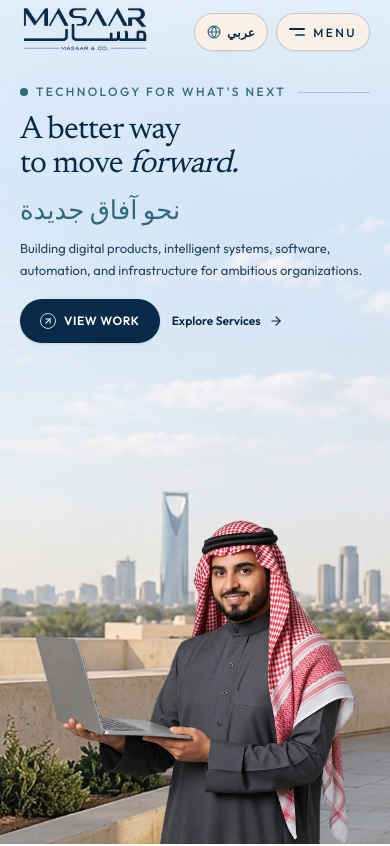
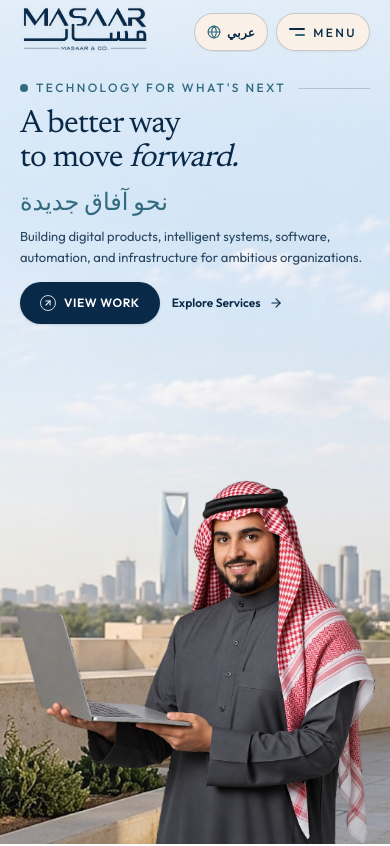
Before and after one commit to chocofixxx69/masaarandco, a Next.js app: page / in a window 390 px wide. Shown: the top 846 px of the page. Built offline with nearby package versions, Linux system fonts and the light colour scheme.

Commit message:
fix(home): update About banner imagery and optimize hero responsive layout across mobile, tablet, and desktop

```diff
--- a/components/home/AboutBanner.tsx
+++ b/components/home/AboutBanner.tsx
@@ -62,16 +62,16 @@ export default function AboutBanner() {
             </div>
           </div>
 
-          {/* Architectural Canopy Image Banner */}
+          {/* Leader Pathway Motion Image Banner */}
           <div className="relative w-full h-[140px] sm:h-[240px] md:h-[360px] lg:h-[380px] overflow-hidden rounded-[2px] border border-[#092948]/15 mt-2 sm:mt-4">
             <Image
-              src="/images/arch-curved-concrete.jpg"
-              alt="Masaar architectural canopy symbolizing clarity of form and pathway"
+              src="/images/about-leader-pathway.jpg"
+              alt="Masaar team and leadership moving forward with purpose"
               fill
-              sizes="100vw"
-              className="object-cover object-[center_35%]"
+              sizes="(max-width: 768px) 100vw, (max-width: 1440px) 90vw, 1300px"
+              priority={false}
+              className="object-cover object-[center_54%]"
             />
-            <div className="absolute inset-0 bg-gradient-to-t from-[#092948]/25 via-transparent to-transparent pointer-events-none" />
           </div>
         </div>
       </div>
--- a/components/home/Hero.tsx
+++ b/components/home/Hero.tsx
@@ -11,7 +11,7 @@ export default function Hero() {
 
   return (
     <section
-      className="relative w-full min-h-[100svh] lg:h-screen lg:min-h-[720px] bg-[#FFFFFF] text-[#092948] overflow-hidden flex flex-col justify-between"
+      className="relative w-full min-h-[100svh] max-h-[820px] sm:max-h-[880px] md:max-h-[920px] lg:max-h-none lg:h-screen lg:h-[100dvh] bg-[#FFFFFF] text-[#092948] overflow-hidden flex flex-col justify-between"
       aria-label="Hero Section"
     >
       {/* Realistic Riyadh Sky & Terrace Panoramic Background */}
@@ -23,7 +23,7 @@ export default function Hero() {
           priority
           quality={94}
           sizes="100vw"
-          className="object-cover object-center md:object-[center_32%]"
+          className="object-cover object-center md:object-[center_35%]"
         />
         {/* Soft atmospheric gradient wash on left/right to guarantee contrast and effortless readability */}
         <div className="absolute inset-0 bg-gradient-to-b from-white/70 via-white/25 to-transparent md:bg-gradient-to-r rtl:md:bg-gradient-to-l md:from-white/75 md:via-white/35 md:to-transparent pointer-events-none" />
@@ -31,7 +31,7 @@ export default function Hero() {
       </div>
 
       {/* Visual Leader Scene for Tablet & Desktop (>= 768px): Pinned Right in LTR, Pinned Left in RTL */}
-      <div className="hidden md:block absolute right-0 rtl:right-auto rtl:left-0 sm:right-2 rtl:sm:left-2 md:right-4 rtl:md:left-4 lg:right-6 rtl:lg:left-6 xl:right-10 rtl:xl:left-10 2xl:right-16 rtl:2xl:left-16 bottom-0 top-20 md:top-24 lg:top-28 xl:top-32 w-[46%] lg:w-[45%] xl:w-[43%] max-w-[560px] lg:max-w-[660px] xl:max-w-[740px] z-10 pointer-events-none select-none overflow-hidden">
+      <div className="hidden md:block absolute right-0 rtl:right-auto rtl:left-0 sm:right-2 rtl:sm:left-2 md:right-4 rtl:md:left-4 lg:right-6 rtl:lg:left-6 xl:right-10 rtl:xl:left-10 2xl:right-16 rtl:2xl:left-16 bottom-0 top-16 md:top-20 lg:top-24 xl:top-28 w-[46%] lg:w-[45%] xl:w-[43%] max-w-[560px] lg:max-w-[660px] xl:max-w-[740px] z-10 pointer-events-none select-none overflow-hidden">
         <div className="relative w-full h-full flex items-end justify-end rtl:justify-start transition-all duration-[900ms] ease-[cubic-bezier(0.22,1,0.36,1)] scale-100 opacity-100 translate-y-0">
           <Image
             src="/images/hero-leader-laptop.png"
@@ -46,12 +46,12 @@ export default function Hero() {
       </div>
 
       {/* Top Spacer for Fixed Navigation */}
-      <div className="pt-20 sm:pt-24 md:pt-24 lg:pt-28" />
+      <div className="h-16 sm:h-20 md:h-20 lg:h-24 flex-shrink-0" />
 
       {/* Main Content Area */}
-      <div className="relative z-20 max-w-[1440px] w-full mx-auto px-5 sm:px-6 md:px-10 lg:px-16 flex-1 flex flex-col justify-start md:justify-center items-start pb-6 sm:pb-8 md:pb-0">
+      <div className="relative z-20 max-w-[1440px] w-full mx-auto px-5 sm:px-6 md:px-10 lg:px-16 flex-1 flex flex-col justify-start md:justify-start lg:justify-center items-start pt-3 sm:pt-4 md:pt-6 lg:pt-0 pb-6 sm:pb-8 md:pb-0">
         {/* Brand Narrative Lockup: Editorial Typography */}
-        <div className="w-full md:max-w-[62%] lg:max-w-[56%] xl:max-w-[52%] space-y-3 sm:space-y-4 md:space-y-5 lg:space-y-6 pt-1 sm:pt-0 text-start">
+        <div className="w-full md:max-w-[62%] lg:max-w-[56%] xl:max-w-[52%] space-y-2.5 sm:space-y-3 md:space-y-3.5 lg:space-y-4 xl:space-y-6 pt-1 sm:pt-0 text-start">
           {/* Top Micro-label with Subtle Rule Line */}
           <div className="flex items-center gap-3 w-full">
             <div className="inline-flex items-center gap-2 flex-shrink-0">
@@ -64,7 +64,7 @@ export default function Hero() {
           </div>
 
           {/* Large Editorial Headline */}
-          <h1 className="font-serif text-[#092948] text-[2rem] sm:text-4xl md:text-5xl lg:text-[4.25rem] xl:text-[4.75rem] font-normal tracking-tight rtl:tracking-normal leading-[1.08] sm:leading-[1.12] rtl:leading-[1.25] text-start">
+          <h1 className="font-serif text-[#092948] text-[2rem] sm:text-4xl md:text-[2.75rem] lg:text-[3.75rem] xl:text-[4.5rem] 2xl:text-[4.75rem] font-normal tracking-tight rtl:tracking-normal leading-[1.08] sm:leading-[1.12] rtl:leading-[1.22] text-start">
             {t.home.hero.headlineLine1}
             <br />
             {t.home.hero.headlineLine2}{" "}
@@ -75,23 +75,23 @@ export default function Hero() {
 
           {/* Calligraphic Subheading Accent */}
           <p
-            className="text-start text-[1.625rem] sm:text-3xl md:text-4xl lg:text-[2.5rem] text-[#316A7E] font-normal leading-tight tracking-normal"
+            className="text-start text-[1.5rem] sm:text-2xl md:text-[1.75rem] lg:text-[2.25rem] xl:text-[2.5rem] text-[#316A7E] font-normal leading-tight tracking-normal"
             style={{ fontFamily: 'var(--font-arabic), serif' }}
           >
             {isArabic ? t.brand.tagline : t.home.hero.arabicCalligraphy}
           </p>
 
           {/* High-Trust Narrative Copy */}
-          <p className="text-[0.8125rem] sm:text-[0.9375rem] md:text-base lg:text-lg text-[#092948]/85 font-normal leading-relaxed max-w-[46ch] rtl:max-w-[54ch] text-start">
+          <p className="text-[0.8125rem] sm:text-[0.9375rem] md:text-sm lg:text-base xl:text-lg text-[#092948]/85 font-normal leading-relaxed max-w-[46ch] rtl:max-w-[54ch] text-start">
             {t.home.hero.subheading}
           </p>
 
           {/* Action CTAs */}
-          <div className="pt-1.5 sm:pt-3 flex flex-wrap sm:flex-nowrap items-center gap-3 sm:gap-6 md:gap-8 justify-start w-full">
+          <div className="pt-1 sm:pt-2 md:pt-2 lg:pt-3 flex flex-wrap sm:flex-nowrap items-center gap-3 sm:gap-5 md:gap-6 justify-start w-full">
             {/* Primary Filled Navy Pill Button */}
             <Link
               href="/work"
-              className="group inline-flex items-center gap-2 sm:gap-2.5 rounded-full bg-[#092948] hover:bg-[#316A7E] px-5 sm:px-7 md:px-8 py-3 sm:py-3.5 md:py-4 text-xs sm:text-sm md:text-[0.9375rem] font-semibold text-[#FFFFFF] shadow-sm transition-all duration-200 focus-ring-light active:scale-[0.98] whitespace-nowrap min-h-[44px]"
+              className="group inline-flex items-center gap-2 sm:gap-2.5 rounded-full bg-[#092948] hover:bg-[#316A7E] px-5 sm:px-6 md:px-6 lg:px-7 xl:px-8 py-2.5 sm:py-3 md:py-3 lg:py-3.5 xl:py-4 text-xs sm:text-sm md:text-sm lg:text-[0.9375rem] font-semibold text-[#FFFFFF] shadow-sm transition-all duration-200 focus-ring-light active:scale-[0.98] whitespace-nowrap min-h-[42px] sm:min-h-[44px]"
             >
               <span className="w-4 h-4 sm:w-5 sm:h-5 rounded-full border border-white/80 flex items-center justify-center p-0.5 group-hover:scale-110 transition-transform flex-shrink-0">
                 {isArabic ? (
@@ -106,7 +106,7 @@ export default function Hero() {
             {/* Secondary Text Link with Arrow */}
             <Link
               href="/services"
-              className="group inline-flex items-center gap-2 text-xs sm:text-sm md:text-base font-semibold text-[#092948] hover:text-[#316A7E] transition-colors py-2 whitespace-nowrap min-h-[44px]"
+              className="group inline-flex items-center gap-2 text-xs sm:text-sm md:text-sm lg:text-base font-semibold text-[#092948] hover:text-[#316A7E] transition-colors py-2 whitespace-nowrap min-h-[42px] sm:min-h-[44px]"
             >
               <span>{t.home.hero.ctaPrimary}</span>
               <ArrowRight className="w-3.5 h-3.5 sm:w-4 sm:h-4 transition-transform group-hover:translate-x-1 rtl:group-hover:-translate-x-1 rtl:-scale-x-100" />
@@ -116,15 +116,15 @@ export default function Hero() {
       </div>
 
       {/* Mobile-Only Leader Scene at Bottom (< 768px): Anchored naturally to bottom terrace */}
-      <div className="md:hidden absolute inset-x-0 bottom-0 pointer-events-none select-none overflow-hidden h-[40svh] sm:h-[44svh] max-h-[380px] flex items-end justify-center z-10">
-        <div className="relative w-full h-full max-w-[320px] sm:max-w-[380px] flex items-end justify-center transition-all duration-[800ms] ease-out opacity-100 translate-y-0 scale-100">
+      <div className="md:hidden absolute inset-x-0 bottom-0 pointer-events-none select-none overflow-hidden h-[44svh] sm:h-[48svh] max-h-[440px] flex items-end justify-center z-10">
+        <div className="relative w-full h-full max-w-[360px] sm:max-w-[420px] flex items-end justify-center transition-all duration-[800ms] ease-out opacity-100 translate-y-0 scale-100">
           <Image
             src="/images/hero-leader-laptop.png"
             alt={t.home.hero.imageAlt}
             fill
             priority
             quality={95}
-            sizes="(max-width: 768px) 320px, 380px"
+            sizes="(max-width: 768px) 360px, 420px"
             className="object-contain object-bottom select-none"
           />
         </div>
--- a/next.config.ts
+++ b/next.config.ts
@@ -1,6 +1,7 @@
 import type { NextConfig } from "next";
 
 const nextConfig: NextConfig = {
+  allowedDevOrigins: ["192.168.137.238", "localhost", "127.0.0.1"],
   images: {
     qualities: [75, 94, 95, 96, 98],
   },
```
Also changed, not shown: public/images/about-leader-pathway.jpg (added).
